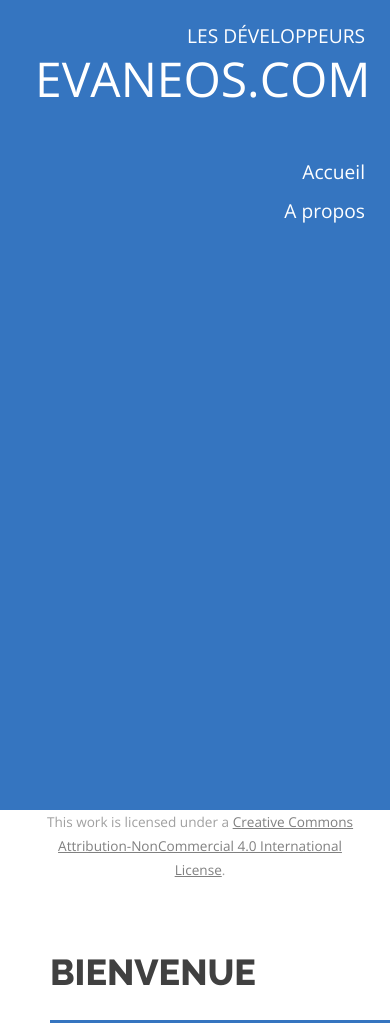
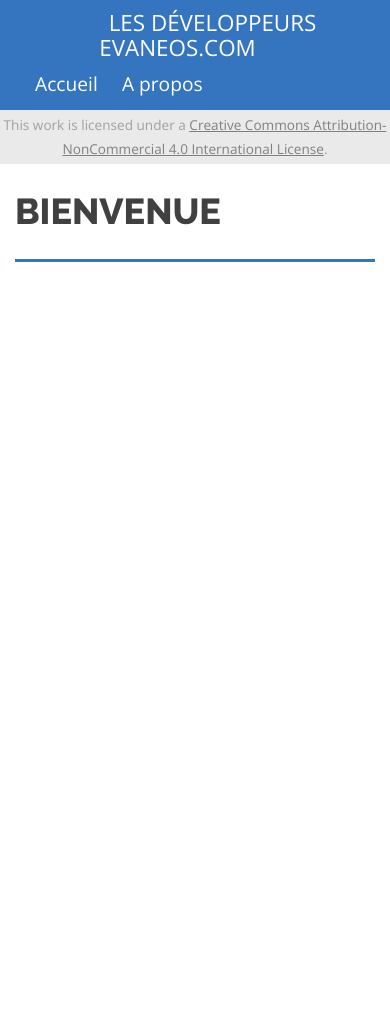
Before and after one commit to Evaneos/Evaneos.github.io, a Jekyll site: the page built from index.html, in a window 390 px wide. Built offline with Jekyll 4.4.1, drawn with Linux system fonts in a browser that asks for light colours; Markdown is read by kramdown in place of the engine named in the settings; after the commit the page ends 900 px from its top, so only the background shows below that.

Commit message:
Layout quick work for responsive

```diff
--- a/public/css/main.css
+++ b/public/css/main.css
@@ -242,7 +242,8 @@
 .content ul,
 .content ol,
 .content pre,
-.content figure {
+.content figure,
+.content .highlight {
   margin-bottom: 1em;
 }
 .content p + h2,
@@ -250,21 +251,25 @@
 .content ol + h2,
 .content pre + h2,
 .content figure + h2,
+.content .highlight + h2,
 .content p + h3,
 .content ul + h3,
 .content ol + h3,
 .content pre + h3,
 .content figure + h3,
+.content .highlight + h3,
 .content p + h4,
 .content ul + h4,
 .content ol + h4,
 .content pre + h4,
 .content figure + h4,
+.content .highlight + h4,
 .content p + h5,
 .content ul + h5,
 .content ol + h5,
 .content pre + h5,
-.content figure + h5 {
+.content figure + h5,
+.content .highlight + h5 {
   margin-top: 1.5em;
 }
 .content h2 {
@@ -315,6 +320,20 @@
 .content ol {
   list-style-type: decimal;
 }
+.content .highlight {
+  background: #efefef;
+}
+.content .highlight pre {
+  font-family: monospace;
+  padding: 10px 20px;
+  margin-bottom: 0;
+  overflow: auto;
+}
+.content .highlight pre code {
+  display: block;
+  font-size: .9em;
+  line-height: 1.8em;
+}
 .post-archive h2 {
   font-family: 'Raleway', Comic, serif;
   font-weight: 800;
@@ -334,3 +353,65 @@
 .post-archive ul li a:hover {
   color: #c03575;
 }
+@media screen and (max-width: 1200px) and (min-width: 1020px) {
+  .wrapper .sidebar {
+    width: 290px;
+  }
+  .wrapper .sidebar .in .site-title a {
+    font-size: 2em;
+  }
+}
+@media (max-width: 1019px) {
+  .wrapper {
+    min-height: auto;
+    height: auto;
+  }
+  .wrapper .sidebar {
+    float: none;
+    display: block;
+    width: 100%;
+    clear: both;
+    height: auto;
+    min-height: auto;
+    text-align: left;
+  }
+  .wrapper .sidebar .in .site-title {
+    display: block;
+    clear: both;
+    padding-top: 10px;
+    padding-bottom: 10px;
+    text-align: center;
+  }
+  .wrapper .sidebar .in .site-title a {
+    font-size: 1.4em!important;
+    display: inline!important;
+  }
+  .wrapper .sidebar .in .site-title a span {
+    font-size: 1em;
+    display: inline!important;
+  }
+  .wrapper .sidebar .in nav {
+    margin: 0;
+  }
+  .wrapper .sidebar .in nav ul li {
+    display: inline-block;
+  }
+  .wrapper .sidebar .in nav ul li a {
+    line-height: 1.3em;
+    padding-right: 1em;
+  }
+  .wrapper .sidebar p.legal {
+    background: #eaeaea;
+    text-align: center;
+    padding: 3px;
+  }
+  .wrapper .content-wrapper {
+    float: none;
+    max-width: 660px;
+    margin-left: auto;
+    margin-right: auto;
+    height: auto;
+    padding: 0 15px;
+    width: auto;
+  }
+}
```
Also changed, not shown: public/less/main.less (+83 -2 lines), index.html (line endings or trailing spaces), public/less/_________________type.less (deleted).
